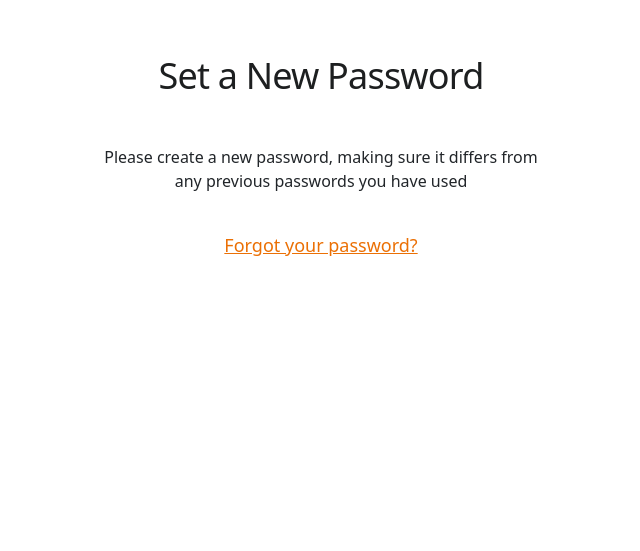
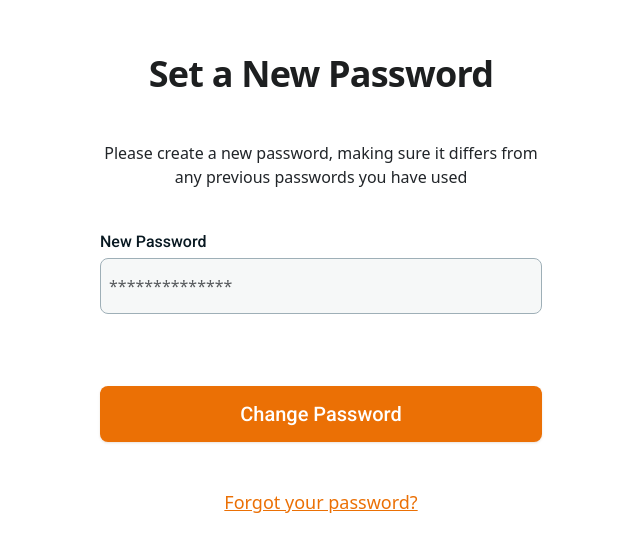
Before and after one commit to JULIERAJ/KIDS-FIRST-Front, a React (Create React App) app: page /reset-password/1/1 in a window 1280 px wide. Shown: the part 117-668 px from the top of the page, without its empty margins (319-959 px from the left). Built offline with nearby package versions, Linux system fonts and the light colour scheme; no server answers.

Commit message:
feat(change-password-page): Added password visibility toggle and updated password verification method

```diff
--- a/src/components/shared/ui/form/FormInput.jsx
+++ b/src/components/shared/ui/form/FormInput.jsx
@@ -39,7 +39,7 @@ const FormInput = React.forwardRef(function FormInput(props, ref) {
     }
   };
 
-  const isPassword = label === 'Password';
+  const isPassword = label === 'Password' || 'New Password';
 
   return (
     <Form.Group className={styles.formGroup}>
--- a/src/pages/ResetPassword/ResetPassword.jsx
+++ b/src/pages/ResetPassword/ResetPassword.jsx
@@ -4,14 +4,10 @@ import { NavLink, useNavigate, useParams } from 'react-router-dom';
 
 import { resetPassword, resetPasswordLink } from '@api';
 
-// import MessageBar from '@components/MessageBar';
-
-//import FatherSonBlock from '@components/shared/FatherSonBlock';
-//import Header from '@components/shared/Header';
 import { CustomButton } from '@components/shared/ui/Button/CustomButton';
 import FormPasswordInput from '@components/shared/ui/form/FormPasswordInput';
-//import TextLink from '@components/shared/ui/TextLink';
-// import logoPswdChanged from '@media/icons/pswd-changed.png';
+
+import { validatePassword } from '@utils/validationUtils';
 
 import styles from './ResetPassword.module.css';
 
@@ -20,13 +16,15 @@ const DEFAULT_MESSAGE =
 
 export default function ResetPassword() {
   const { email, resetPasswordToken } = useParams();
-  const [userValid, setUserValid] = useState(null);
   const [password, setPassword] = useState('');
   const [errorMessage, setErrorMessage] = useState('');
+  const [initialFocus, setInitialFocus] = useState(false);
   const [successMessage, setSuccessMessage] = useState('');
-  const [defaultMessage, setDefaultMessage] = useState('');
-  // const [showPassword, setShowPassword] = useState(false);
-  // const [sentEmail, setSentEmail] = useState(false);
+  const [showPassword, setShowPassword] = useState(false);
+  const [showTextPaswsord, setShowTextPassword] = useState('');
+  const [allPasswordErrorsChecked, setAllPasswordErrorsChecked] =
+    useState(false);
+
   const navigate = useNavigate();
 
   useEffect(() => {
@@ -35,41 +33,72 @@ export default function ResetPassword() {
 
   const verifyEmail = async () => {
     try {
-      const { data } = await resetPasswordLink(email, resetPasswordToken);
-      setUserValid(data);
+      await resetPasswordLink(email, resetPasswordToken);
     } catch (err) {
       //eslint-disable-next-line no-console
       console.error(err);
+      // TODO: Proper error handling in case Token/Email verification fails
     }
   };
 
-  // const togglePasswordVisibility = () => {
-  //   setShowPassword((prev) => !prev);
-  // };
+  const togglePasswordVisibility = () => {
+    setShowPassword((prev) => !prev);
+  };
 
-  const handleChangePassword = useCallback(
+  const handlePasswordChange = (e) => {
+    const passwordValue = e.target.value;
+
+    setPassword(passwordValue);
+    setShowTextPassword('');
+
+    validatePassword(
+      passwordValue,
+      setErrorMessage,
+      setAllPasswordErrorsChecked,
+      setSuccessMessage
+    );
+  };
+
+  const handleFocus = () => {
+    if (!initialFocus && !allPasswordErrorsChecked) {
+      setShowTextPassword(DEFAULT_MESSAGE);
+      setInitialFocus(true);
+    }
+  };
+
+  const handleBlur = (e) => {
+    setShowTextPassword('');
+    validatePassword(
+      e.target.value,
+      setErrorMessage,
+      setAllPasswordErrorsChecked,
+      setSuccessMessage
+    );
+  };
+
+  const handleSubmit = useCallback(
     async (e) => {
       e.preventDefault();
 
-      if (password === '') {
-        setErrorMessage(DEFAULT_MESSAGE);
+      if (!password.trim()) {
+        setErrorMessage('Please enter your password.');
         return;
       } else {
         setErrorMessage('');
       }
 
       try {
-        const { data } = await resetPassword(
-          email,
-          password,
-          resetPasswordToken
-        );
-        setUserValid(data);
+        await resetPassword(email, password, resetPasswordToken);
+
         setSuccessMessage('Password accepted');
-        // setSentEmail(true);
         navigate('/password-changed');
       } catch (err) {
-        setErrorMessage(DEFAULT_MESSAGE);
+        if (err.response.status === 400) {
+          setErrorMessage(err.response.data.message);
+        } else {
+          console.error(err);
+          // TODO: Proper error handling in case of other types of failures
+        }
       }
     },
     [email, password, resetPasswordToken]
@@ -83,37 +112,36 @@ export default function ResetPassword() {
           Please create a new password, making sure it differs from any previous
           passwords you have used
         </p>
-
-        {userValid && (
-          <Form onSubmit={handleChangePassword} noValidate>
+        {/*TODO: Label is set to Password because togglePasswordVisibility dependency. */}
+        <Form onSubmit={handleSubmit} noValidate>
           <FormPasswordInput
             required
             value={password}
             label='New Password'
             labelClassName={styles.label}
-              onChange={(e) => setPassword(e.target.value)}
-              autoComplete='off'
+            isInvalid={!!errorMessage}
             errors={errorMessage}
             successMessage={successMessage}
-              showTextPassword={defaultMessage}
-              onFocus={() =>
-                !errorMessage &&
-                !successMessage &&
-                setDefaultMessage(DEFAULT_MESSAGE)
-              }
-              onBlur={() => setDefaultMessage('')}
-              style={{ paddingBottom: '0px' }}
+            showTextPassword={showTextPaswsord}
+            showPassword={showPassword}
+            togglePasswordVisibility={togglePasswordVisibility}
+            onChange={handlePasswordChange}
+            onFocus={handleFocus}
+            onBlur={handleBlur}
+            style={{ paddingBottom: '0' }}
           />
           <CustomButton
             styles='primary-light'
-              style={{ margin:'56px 0px 48px 0px', width: '442px', height: '56px' }}
+            style={{
+              margin: '3.5rem 0 3rem',
+              width: '27.625rem',
+              height: '3.5rem',
+            }}
             type='submit'
           >
             Change Password
           </CustomButton>
         </Form>
-        )}
-
         <NavLink className={styles.forgetPasswordLabel} to='/forgot-password'>
           Forgot your password?
         </NavLink>
--- a/src/pages/ResetPassword/ResetPassword.module.css
+++ b/src/pages/ResetPassword/ResetPassword.module.css
@@ -9,27 +9,26 @@
   display: flex;
   flex-direction: column;
   align-items: center;
-  width: 442px;
-  height: 456px;
-  padding: 0px;
+  width: 27.625rem;
+  height: 28.5rem;
+  padding: 0;
 }
 
 .title {
-  font-weight: 500;
-  font-size: 36px;
-  line-height: 42px;
+  font-weight: 700;
+  font-size: 2.25rem;
+  line-height: 2.4rem;
 }
 
 .description {
   text-align: center;
-  margin: 48px 0px 40px 0px;
+  margin: 3rem 0 2.5rem;
 }
 
 .label {
   font-family: Roboto, sans-serif;
   font-weight: 600;
-  font-size: 16px;
-  line-height: 15.36px;
+  line-height: 0.96rem;
   letter-spacing: 2%;
   color: var(--color-fg-primary);
 }
```
Lines whose indentation alone changed are shown as unchanged.
